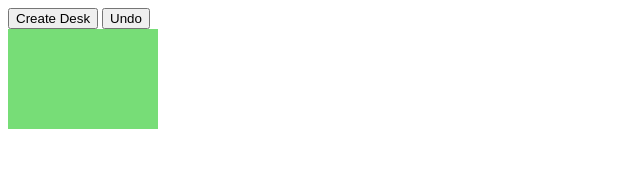
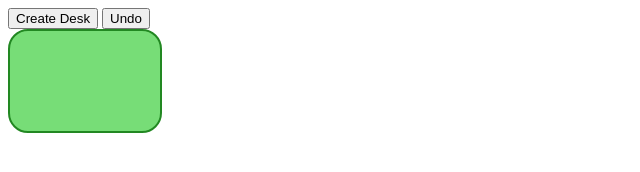
Before and after one commit to tesoro-cs/seating-chart, a plain HTML site: page index.html in a window 1280 px wide. Both pictures are taken after a click on the button "Create Desk". Shown: the whole page, without its empty margins (0-640 px from the left). Drawn offline with Linux system fonts and the light colour scheme.

Commit message:
Desk borders

```diff
--- a/style.css
+++ b/style.css
@@ -3,4 +3,6 @@
     width: 150px;
     background-color: #77DD77;
     position: absolute;
+    border: solid #228822 2px;
+    border-radius: 20px;
 }
```
